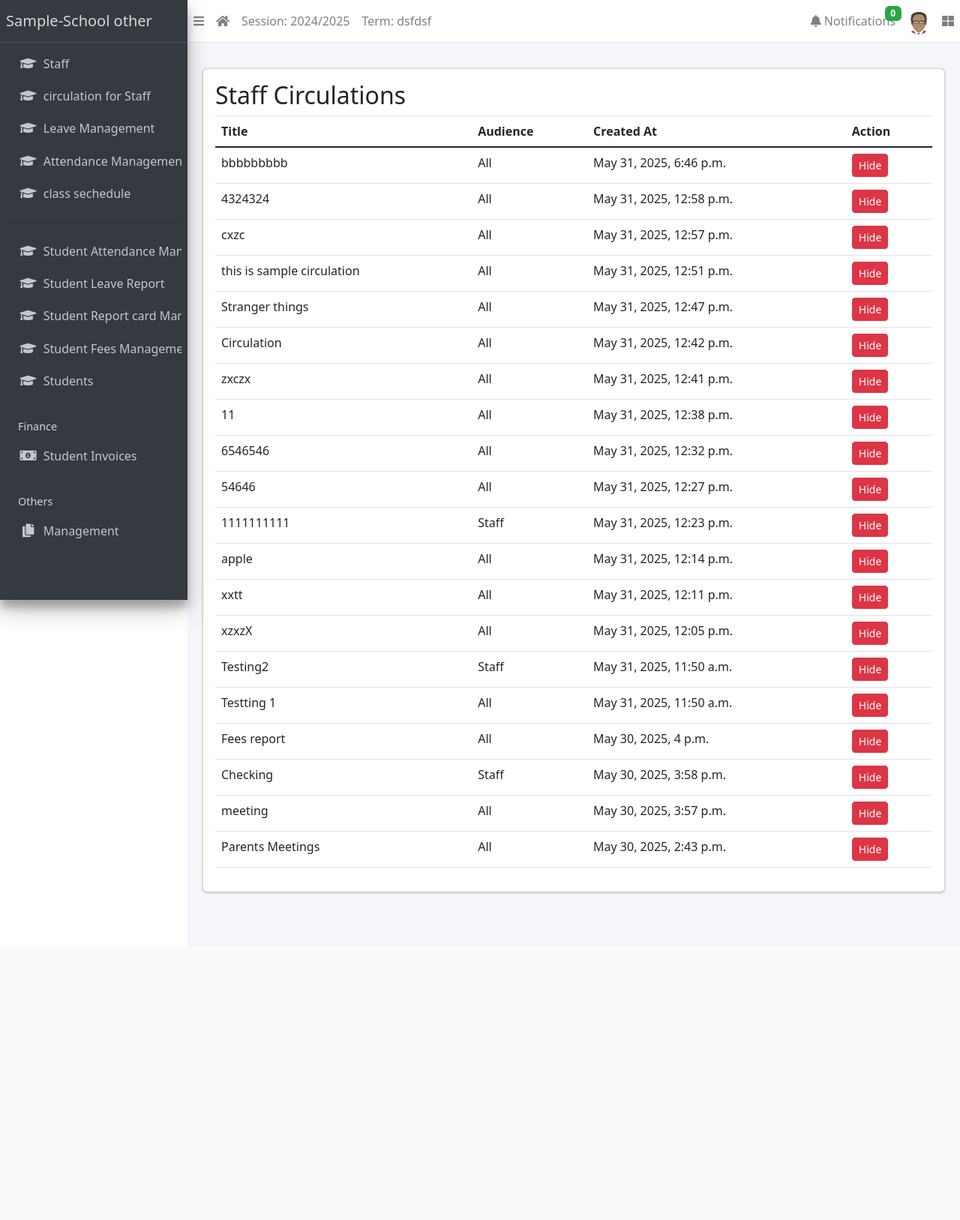
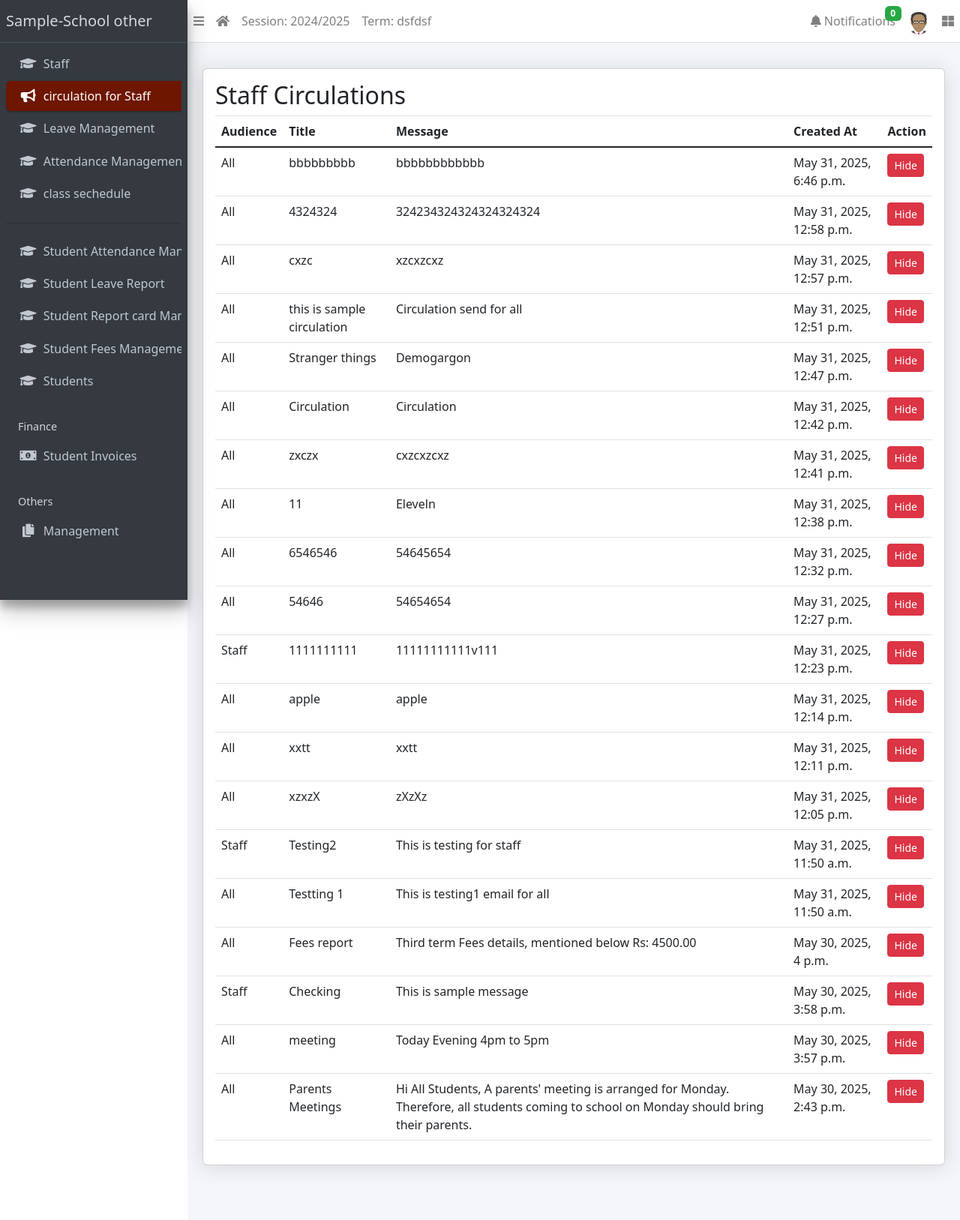
Before and after one commit to Prasanth9080/School1-CRM, a Django app: page /principal/staff/circulations/ in a window 1280 px wide. Shown: the whole page at 75% size. Before the commit the page ends 1193 px from the top, so only its background shows below. Run offline with Django 3.2, Linux system fonts and the light colour scheme; a user stored in the database is signed in; data comes from the database, SQL or seed files in the repository; both versions use the stored data as it was after the commit; some libraries are stand-ins or nearby versions.

Commit message:
principal circulate send in pricnipal email and sidebar active link set

```diff
--- a/New_School_CRM-main/apps/principal/templates/principal/principal_circulation.html
+++ b/New_School_CRM-main/apps/principal/templates/principal/principal_circulation.html
@@ -8,9 +8,9 @@
 <table class="table table-bordered">
     <thead>
         <tr>
+            <th>Audience</th>
             <th>Title</th>
             <th>Message</th>
-            <th>Audience</th>
             <th>Created At</th>
             <th>Actions</th>
         </tr>
@@ -18,9 +18,9 @@
     <tbody>
         {% for circulation in circulations %}
         <tr>
+            <td>{{ circulation.get_audience_display }}</td>
             <td>{{ circulation.title }}</td>
             <td>{{ circulation.content }}</td>
-            <td>{{ circulation.get_audience_display }}</td>
             <td>{{ circulation.created_at }}</td>
             <td>
                 <a href="{% url 'circulation_edit' circulation.pk %}" class="btn btn-sm btn-warning">Edit</a>
--- a/New_School_CRM-main/apps/principal/views.py
+++ b/New_School_CRM-main/apps/principal/views.py
@@ -149,18 +149,391 @@ def circulation_list(request):
     circulations = Circulation.objects.all().order_by('-created_at')
     return render(request, 'principal/principal_circulation.html', {'circulations': circulations})
 
+# @login_required
+# def circulation_create(request):
+#     if request.method == 'POST':
+#         form = CirculationForm(request.POST)
+#         if form.is_valid():
+#             circulation = form.save(commit=False)
+#             circulation.created_by = request.user
+#             circulation.save()
+#             return redirect('circulation_list')
+#     else:
+#         form = CirculationForm()
+#     return render(request, 'principal/principal_circulation_form.html', {'form': form})
+
+##### updated for create circulation sent staff and student
+
+# from django.contrib.auth.models import User, Group
+# from django.core.mail import send_mass_mail
+# from django.contrib import messages
+
+# @login_required
+# def circulation_create(request):
+#     if request.method == 'POST':
+#         form = CirculationForm(request.POST)
+#         if form.is_valid():
+#             circulation = form.save(commit=False)
+#             circulation.created_by = request.user
+#             circulation.save()
+
+#             # ✅ Send email if audience is 'all'
+#             if circulation.audience == 'all':
+#                 subject = f"New Circulation: {circulation.title}"
+#                 message = circulation.content
+#                 from_email = 'noreply@schoolcrm.com'
+
+#                 # Get all staff and student users
+#                 staff_users = User.objects.filter(groups__name='staff').exclude(email='').distinct()
+#                 student_users = User.objects.filter(groups__name='student').exclude(email='').distinct()
+
+#                 recipients = list(staff_users.values_list('email', flat=True)) + \
+#                              list(student_users.values_list('email', flat=True))
+
+#                 # Batch send using send_mass_mail
+#                 messages_to_send = [(subject, message, from_email, [email]) for email in recipients]
+
+#                 if messages_to_send:
+#                     send_mass_mail(messages_to_send, fail_silently=False)
+
+#             messages.success(request, "Circulation created and emails sent.")
+#             return redirect('circulation_list')
+#     else:
+#         form = CirculationForm()
+#     return render(request, 'principal/principal_circulation_form.html', {'form': form})
+
+######### circulation send in 2nd type
+
+# from django.contrib.auth.models import User
+# from django.core.mail import send_mass_mail
+# from django.contrib import messages
+# from django.shortcuts import render, redirect
+# from .models import Circulation
+# from .forms import CirculationForm
+# from django.contrib.auth.decorators import login_required
+
+# @login_required
+# def circulation_create(request):
+#     if request.method == 'POST':
+#         form = CirculationForm(request.POST)
+#         if form.is_valid():
+#             circulation = form.save(commit=False)
+#             circulation.created_by = request.user
+#             circulation.save()
+
+#             # DEBUG: Check audience value
+#             print("Audience selected:", circulation.audience)
+
+#             if circulation.audience == 'all':
+#                 subject = f"New Circulation: {circulation.title}"
+#                 message = circulation.content
+#                 from_email = 'noreply@schoolcrm.com'  # Replace as needed
+
+#                 # Get users in 'staff' and 'student' groups
+#                 staff_users = User.objects.filter(groups__name='staff').exclude(email='').distinct()
+#                 student_users = User.objects.filter(groups__name='student').exclude(email='').distinct()
+
+#                 recipients = list(staff_users.values_list('email', flat=True)) + \
+#                              list(student_users.values_list('email', flat=True))
+
+#                 # DEBUG: Show all recipient emails
+#                 print("Recipients:", recipients)
+
+#                 messages_to_send = [(subject, message, from_email, [email]) for email in recipients]
+
+#                 try:
+#                     if messages_to_send:
+#                         send_mass_mail(messages_to_send, fail_silently=False)
+#                         print("Emails sent successfully.")
+#                     else:
+#                         print("No recipients found to send email.")
+#                 except Exception as e:
+#                     print("Error sending email:", e)
+
+#             messages.success(request, "Circulation created successfully.")
+#             return redirect('circulation_list')
+#     else:
+#         form = CirculationForm()
+
+#     return render(request, 'principal/principal_circulation_form.html', {'form': form})
+
+##### 3rd
+
+# from django.shortcuts import render, redirect
+# from django.contrib.auth.decorators import login_required
+# from django.contrib import messages
+# from django.contrib.auth.models import User, Group
+# from django.core.mail import send_mass_mail
+# from .forms import CirculationForm
+# from .models import Circulation
+
+# @login_required
+# def circulation_create(request):
+#     if request.method == 'POST':
+#         form = CirculationForm(request.POST)
+#         if form.is_valid():
+#             circulation = form.save(commit=False)
+#             circulation.created_by = request.user
+#             circulation.save()
+
+#             # ✅ Check if audience is 'all' to send emails
+#             if circulation.audience == 'all':
+#                 subject = f"New Circulation: {circulation.title}"
+#                 message = circulation.content
+#                 from_email = 'noreply@schoolcrm.com'
+
+#                 # 🔍 Get users in 'staff' and 'student' groups
+#                 staff_group = Group.objects.filter(name='staff').first()
+#                 student_group = Group.objects.filter(name='student').first()
+
+#                 # If group is not found, use an empty queryset
+#                 staff_users = staff_group.user_set.exclude(email='') if staff_group else User.objects.none()
+#                 student_users = student_group.user_set.exclude(email='') if student_group else User.objects.none()
+
+#                 recipients = list(staff_users.values_list('email', flat=True)) + \
+#                              list(student_users.values_list('email', flat=True))
+
+#                 print("Audience selected:", circulation.audience)
+#                 print("Recipients found:", recipients)
+
+#                 if recipients:
+#                     # Prepare messages
+#                     messages_to_send = [(subject, message, from_email, [email]) for email in recipients]
+#                     try:
+#                         send_mass_mail(messages_to_send, fail_silently=False)
+#                         print("Emails sent successfully.")
+#                     except Exception as e:
+#                         print("Email sending failed:", str(e))
+#                         messages.error(request, "Circulation created but failed to send email.")
+#                 else:
+#                     print("No valid recipients found.")
+#                     messages.warning(request, "Circulation created, but no recipients found to send email.")
+#             else:
+#                 print("Audience is not 'all'; skipping email.")
+
+#             messages.success(request, "Circulation created successfully.")
+#             return redirect('circulation_list')
+#     else:
+#         form = CirculationForm()
+
+#     return render(request, 'principal/principal_circulation_form.html', {'form': form})
+
+
+### 4th
+
+# from django.shortcuts import render, redirect
+# from django.contrib.auth.decorators import login_required
+# from django.contrib.auth.models import User, Group
+# from django.core.mail import send_mail
+# from django.conf import settings
+# from django.contrib import messages
+
+# from .models import Circulation
+# from .forms import CirculationForm
+
+
+# @login_required
+# def circulation_create(request):
+#     if request.method == 'POST':
+#         form = CirculationForm(request.POST)
+#         if form.is_valid():
+#             circulation = form.save(commit=False)
+#             circulation.created_by = request.user
+#             circulation.save()
+
+#             # ✅ Prepare email subject/message
+#             subject = f"New Circulation: {circulation.title}"
+#             message = (
+#                 f"Dear User,\n\n"
+#                 f"A new circulation has been posted:\n\n"
+#                 f"Title: {circulation.title}\n"
+#                 f"Content: {circulation.content}\n\n"
+#                 f"Please check your circulation dashboard for more details.\n\n"
+#                 f"Regards,\nSchool CRM"
+#             )
+
+#             # ✅ Decide recipients based on audience
+#             recipient_list = []
+#             try:
+#                 if circulation.audience == 'all':
+#                     staff_emails = Group.objects.get(name='staff').user_set.values_list('email', flat=True)
+#                     student_emails = Group.objects.get(name='student').user_set.values_list('email', flat=True)
+#                     recipient_list = list(set(staff_emails) | set(student_emails))
+
+#                 elif circulation.audience == 'staff':
+#                     staff_emails = Group.objects.get(name='staff').user_set.values_list('email', flat=True)
+#                     recipient_list = list(staff_emails)
+
+#                 elif circulation.audience == 'students':
+#                     student_emails = Group.objects.get(name='student').user_set.values_list('email', flat=True)
+#                     recipient_list = list(student_emails)
+
+#                 # Filter out empty emails
+#                 recipient_list = [email for email in recipient_list if email]
+
+#                 if recipient_list:
+#                     send_mail(subject, message, settings.DEFAULT_FROM_EMAIL, recipient_list, fail_silently=False)
+#                     messages.success(request, "Circulation created and email notifications sent.")
+#                 else:
+#                     messages.warning(request, "Circulation created, but no recipients found for selected audience.")
+
+#             except Exception as e:
+#                 print("Email send error:", str(e))  # Or use logging
+#                 messages.warning(request, "Circulation created, but email notification failed.")
+
+#             return redirect('circulation_list')
+
+#     else:
+#         form = CirculationForm()
+
+#     return render(request, 'principal/principal_circulation_form.html', {'form': form})
+
+
+##### 5th... principal created an circulation after send in own pricnipal email id:::::
+
+from django.shortcuts import render, redirect
+from django.contrib.auth.decorators import login_required
+from django.core.mail import send_mail
+from django.conf import settings
+from django.contrib import messages
+
+from .models import Circulation
+from .forms import CirculationForm
+
 @login_required
 def circulation_create(request):
     if request.method == 'POST':
         form = CirculationForm(request.POST)
         if form.is_valid():
+            # Save the new circulation
             circulation = form.save(commit=False)
             circulation.created_by = request.user
             circulation.save()
+
+            # ── EMAIL NOTIFICATION TO PRINCIPAL ──
+            principal_email = request.user.email
+            if principal_email:
+                subject = f"[Your School CRM] Circulation Created: {circulation.title}"
+                message = (
+                    f"Hello {request.user.get_full_name() or request.user.username},\n\n"
+                    f"You have successfully created a new circulation:\n\n"
+                    f"Title: {circulation.title}\n"
+                    f"Audience: {circulation.get_audience_display()}\n"
+                    f"Created At: {circulation.created_at:%Y-%m-%d %H:%M}\n\n"
+                    f"Content:\n{circulation.content}\n\n"
+                    f"You are receiving this email because you created the circulation in the School CRM.\n\n"
+                    f"Regards,\n"
+                    f"School CRM Notification System"
+                )
+                try:
+                    send_mail(
+                        subject,
+                        message,
+                        settings.DEFAULT_FROM_EMAIL,
+                        [principal_email],
+                        fail_silently=False
+                    )
+                    messages.success(request, "Circulation created and emailed to you successfully.")
+                except Exception as e:
+                    # If emailing fails, still keep the circulation, but warn the user
+                    print("Email to principal failed:", e)
+                    messages.warning(request, "Circulation created, but we couldn’t send the email notification to your address.")
+            else:
+                # No email address on file for the principal
+                messages.warning(request, "Circulation created, but you have no email on file to receive a notification.")
+
             return redirect('circulation_list')
     else:
         form = CirculationForm()
+
     return render(request, 'principal/principal_circulation_form.html', {'form': form})
+
+
+
+############# circulation send for all user :
+
+# from django.shortcuts import render, redirect
+# from django.contrib.auth.decorators import login_required
+# from django.core.mail import send_mail
+# from django.conf import settings
+# from django.contrib.auth.models import Group
+# from django.contrib import messages
+
+# from .models import Circulation
+# from .forms import CirculationForm
+
+
+# @login_required
+# def circulation_create(request):
+#     if request.method == 'POST':
+#         form = CirculationForm(request.POST)
+#         if form.is_valid():
+#             circulation = form.save(commit=False)
+#             circulation.created_by = request.user
+#             circulation.save()
+
+#             subject = f"[School CRM] New Circulation: {circulation.title}"
+#             message = (
+#                 f"Hello,\n\n"
+#                 f"A new circulation has been published:\n\n"
+#                 f"Title: {circulation.title}\n"
+#                 f"Audience: {circulation.get_audience_display()}\n"
+#                 f"Date: {circulation.created_at.strftime('%Y-%m-%d %H:%M')}\n\n"
+#                 f"{circulation.content}\n\n"
+#                 f"Regards,\nSchool CRM"
+#             )
+
+#             recipient_emails = set()
+
+#             # 1. Always send to principal
+#             if request.user.email:
+#                 recipient_emails.add(request.user.email)
+
+#             # 2. Send to staff if selected
+#             if circulation.audience in ['all', 'staff']:
+#                 try:
+#                     staff_group = Group.objects.get(name='staff')
+#                     staff_emails = staff_group.user_set.exclude(email="").values_list('email', flat=True)
+#                     recipient_emails.update(staff_emails)
+#                 except Group.DoesNotExist:
+#                     messages.warning(request, "Staff group does not exist.")
+
+#             # 3. Send to students if selected
+#             if circulation.audience in ['all', 'students']:
+#                 try:
+#                     student_group = Group.objects.get(name='student')
+#                     student_emails = student_group.user_set.exclude(email="").values_list('email', flat=True)
+#                     recipient_emails.update(student_emails)
+#                 except Group.DoesNotExist:
+#                     messages.warning(request, "Student group does not exist.")
+
+#             # 4. Send email if there are recipients
+#             if recipient_emails:
+#                 try:
+#                     send_mail(
+#                         subject,
+#                         message,
+#                         settings.DEFAULT_FROM_EMAIL,
+#                         list(recipient_emails),
+#                         fail_silently=False
+#                     )
+#                     messages.success(request, "Circulation created and emails sent.")
+#                 except Exception as e:
+#                     print("Email error:", e)
+#                     messages.warning(request, "Circulation created, but email sending failed.")
+#             else:
+#                 messages.warning(request, "Circulation created, but no recipients found.")
+
+#             return redirect('circulation_list')
+
+#     else:
+#         form = CirculationForm()
+
+#     return render(request, 'principal/principal_circulation_form.html', {'form': form})
+
+
+
+
 
 @login_required
 def circulation_edit(request, pk):
--- a/New_School_CRM-main/apps/staffs/templates/staffs/staff_circulation.html
+++ b/New_School_CRM-main/apps/staffs/templates/staffs/staff_circulation.html
@@ -6,8 +6,9 @@
 <table class="table">
     <thead>
         <tr>
+            <th>Audience</th>
             <th>Title</th>
-            <th>Audience</th>
+            <th>Message</th>
             <th>Created At</th>
             <th>Action</th>
         </tr>
@@ -15,8 +16,9 @@
     <tbody>
         {% for circulation in circulations %}
         <tr>
+            <td>{{ circulation.get_audience_display }}</td>
             <td>{{ circulation.title }}</td>
-            <td>{{ circulation.get_audience_display }}</td>
+            <td>{{ circulation.content }}</td>
             <td>{{ circulation.created_at }}</td>
             <td>
                 <form method="post" action="{% url 'hide-circulation' circulation.id 'staff' %}">
--- a/New_School_CRM-main/apps/staffs/templates/staffs/staff_index.html
+++ b/New_School_CRM-main/apps/staffs/templates/staffs/staff_index.html
@@ -33,6 +33,7 @@
 
   <!-- Favicon added -->
   <link rel="shortcut icon" type="image/x-icon" href="{% static 'dist/img/sclfav.png' %}">
+  <link rel="stylesheet" href="/templates/profile.css">
 
 </head>
 <link rel="stylesheet" href="https://cdnjs.cloudflare.com/ajax/libs/font-awesome/5.15.4/css/all.min.css">
@@ -130,7 +131,7 @@
             </li>
             <li class="nav-item">
               <a href="{% url 'staff-circulation' %}" class="nav-link">
-                <i class="nav-icon fas fa-graduation-cap"></i>
+                <i class="nav-icon fas fa-bullhorn"></i>
                 <p>
                   circulation for Staff
                 </p>
@@ -397,32 +398,19 @@
   </script>
 
 
+  <script>
+    document.addEventListener("DOMContentLoaded", function () {
+      const currentPath = window.location.pathname;
+      const navLinks = document.querySelectorAll(".nav-link");
 
-
-
-
-
-  <!-- <script>
-    function logoutUser() {
-      localStorage.removeItem("auth_token");
-      window.location.href = "{% url 'login' %}";
-    }
-  </script> -->
-
-  <!-- <script>
-    const token = localStorage.getItem("user_token");
-    if (!token) {
-      window.location.href = "{% url 'login' %}";
-    }
-  </script> -->
-
-  <!-- <script>
-    document.addEventListener("DOMContentLoaded", function () {
-      if (!localStorage.getItem("auth_token")) {
-        window.location.href = "{% url 'login' %}";
-      }
+      navLinks.forEach(link => {
+        const linkPath = link.getAttribute("href");
+        if (linkPath && currentPath.startsWith(linkPath)) {
+          link.classList.add("active");
+        }
+      });
     });
-  </script> -->
+  </script>
 
 
 
--- a/New_School_CRM-main/apps/students/templates/students/student_circulation.html
+++ b/New_School_CRM-main/apps/students/templates/students/student_circulation.html
@@ -6,8 +6,9 @@
 <table class="table">
     <thead>
         <tr>
+            <th>Audience</th>
             <th>Title</th>
-            <th>Audience</th>
+            <th>Message</th>
             <th>Created At</th>
             <th>Action</th>
         </tr>
@@ -15,8 +16,9 @@
     <tbody>
         {% for circulation in circulations %}
         <tr>
+            <td>{{ circulation.get_audience_display }}</td>
             <td>{{ circulation.title }}</td>
-            <td>{{ circulation.get_audience_display }}</td>
+            <td>{{ circulation.content }}</td>
             <td>{{ circulation.created_at }}</td>
             <td>
                 <form method="post" action="{% url 'hide-circulation' circulation.id 'student' %}">
--- a/New_School_CRM-main/school_app/settings.py
+++ b/New_School_CRM-main/school_app/settings.py
@@ -256,10 +256,12 @@ DEFAULT_AUTO_FIELD = "django.db.models.AutoField"
 EMAIL_BACKEND ='django.core.mail.backends.smtp.EmailBackend'
 EMAIL_HOST = 'smtp.gmail.com'
 EMAIL_PORT = 587
+EMAIL_USE_TLS = True
 EMAIL_HOST_USER ='rajanvigneesh56@gmail.com'
 EMAIL_HOST_PASSWORD ="pbsiqfeamugrajqk"
-EMAIL_USE_TLS = True
 EMAIL_USE_SSL= False
+DEFAULT_FROM_EMAIL = EMAIL_HOST_USER
+
 
 #####  /////   ######
 RAZORPAY_KEY_ID = 'rzp_test_2lMA6SnGa6x6Br'
--- a/New_School_CRM-main/templates/profile.css
+++ b/New_School_CRM-main/templates/profile.css
@@ -1,6 +1,7 @@
-body{margin-top:20px;
-    background-color:#f2f6fc;
-    color:#69707a;
+body {
+  margin-top: 20px;
+  background-color: #f2f6fc;
+  color: #69707a;
 }
 .img-account-profile {
   height: 10rem;
@@ -23,7 +24,8 @@ body{margin-top:20px;
   background-color: rgba(33, 40, 50, 0.03);
   border-bottom: 1px solid rgba(33, 40, 50, 0.125);
 }
-    .form-control, .dataTable-input {
+.form-control,
+.dataTable-input {
   display: block;
   width: 100%;
   padding: 0.875rem 1.125rem;
@@ -57,3 +59,10 @@ body{margin-top:20px;
   margin-left: 1rem;
   margin-right: 1rem;
 }
+
+/*side bar active color*/
+
+.nav-link.active {
+  background-color: rgb(110, 22, 0) !important;
+  color: white !important;
+}
```
Also changed, not shown: New_School_CRM-main/apps/principal/templates/principal/principal_index.html (+27 -9 lines), New_School_CRM-main/apps/students/templates/students/student_index.html (+23 -19 lines), New_School_CRM-main/templates/base.html (+23 -3 lines), New_School_CRM-main/db.sqlite3, 1 other file. Lines whose indentation alone changed are shown as unchanged.
